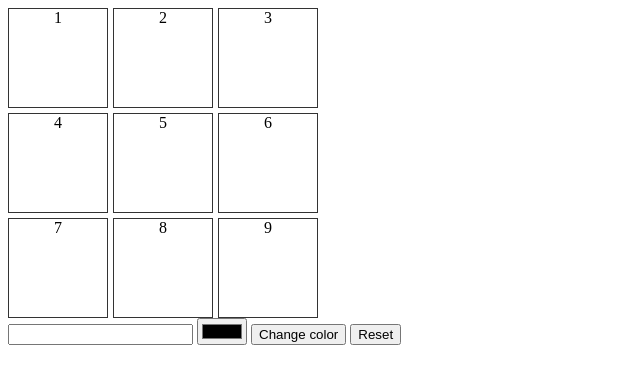
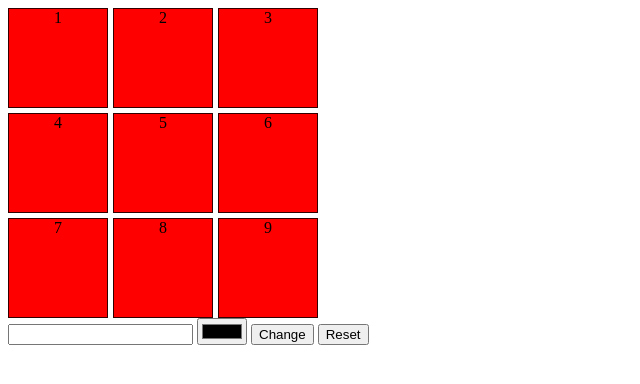
Before and after one commit to acciojob/Replit-Asian-Paints-shishirps7, a website: page main.html in a window 1280 px wide. Shown: the whole page, without its empty margins (0-640 px from the left). Drawn offline with Linux system fonts and the light colour scheme.

Commit message:
created a submission

```diff
--- a/main.html
+++ b/main.html
@@ -22,7 +22,7 @@
 	<div>
 		<input type="number" id="block_id">
 		<input type="color" id="colour_id">
-		<button type="submit"id="change_button">Change color</button>
+		<button type="submit"id="change_button">Change</button>
 		<button type="reset" id="reset_button">Reset</button>
 	</div>
     <script type="text/javascript" src="./script.js">
--- a/styles.css
+++ b/styles.css
@@ -6,7 +6,7 @@
 	gap:5px;
 	}
 .grid-item{
-	background-color:transparent;
+	background-color:rgb(255, 0, 0);
 	text-align:center;
 	border: 1px solid rgba(0, 0, 0, 0.8);
 }
```
